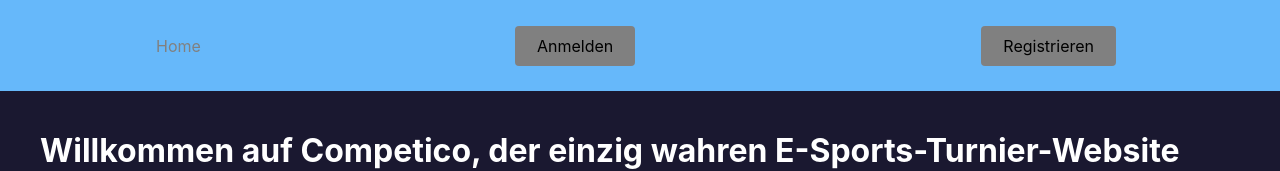
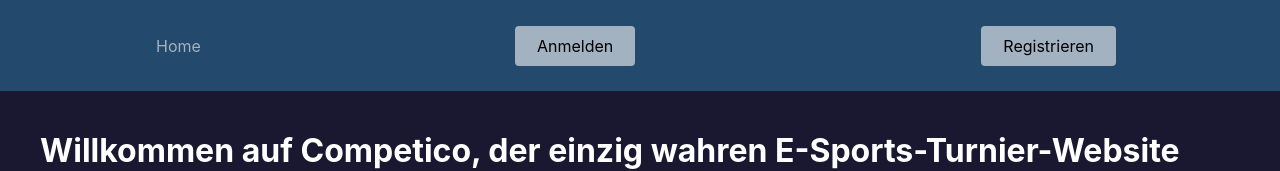
Before and after one commit to thomasstaud/competico, a React (Create React App) app in the folder client/: page / in a window 1280 px wide. Shown: the top 171 px of the page. Built offline with nearby package versions, Linux system fonts and the light colour scheme; the HTML template or start-up script is replaced by a standard one.

Commit message:
Kleine Änderungen

```diff
--- a/client/src/components/NavBar/NavBar.css
+++ b/client/src/components/NavBar/NavBar.css
@@ -1,5 +1,5 @@
 .nav {
-    background: #66b8fa;
+    background: #23496c;
     height: 85px;
     display: flex;
     justify-content: space-between;
@@ -11,13 +11,10 @@
     display: flex;
     align-items: center;
     margin-right: -24px;
-    @media screen and (max-width: 200px) {
-      display: none;
-    }
 }
 
 .nav-link {
-    color: #808080;
+    color: rgba(255, 255, 255, 0.578);
     display: flex;
     align-items: center;
     text-decoration: none;
@@ -34,14 +31,11 @@
     display: flex;
     align-items: center;
     margin-right: 24px;
-    @media screen and (max-width: 200px) {
-      display: none;
-    }
 }
 
 .nav-btn-link {
     border-radius: 4px;
-    background: #808080;
+    background: rgba(255, 255, 255, 0.578);
     padding: 10px 22px;
     color: #000000;
     outline: none;
--- a/client/src/pages/index.js
+++ b/client/src/pages/index.js
@@ -2,11 +2,11 @@
 import TournamentTable from '../components/TournamentTable/TournamentTable';
 
 const TOURNAMENTS = [
-  {name: "Valorant", img: "https://cdn.pocket-lint.com/r/s/970x/assets/images/152432-games-feature-what-is-valorant-a-guide-to-the-free-to-play-fps-with-tips-on-how-to-win-image3-muha6tfgev.jpg"},
-  {name: "Bad Rats", img: "https://cdn.akamai.steamstatic.com/steam/apps/34900/header.jpg?t=1624719679"},
-  {name: "Fortnite", img: "https://img.redbull.com/images/c_limit,w_1500,h_1000,f_auto,q_auto/redbullcom/2018/03/12/6cfe02af-5700-4808-bd91-40ab0636902b/fornite-landung"},
-  {name: "Roblox", img: "https://staticg.sportskeeda.com/editor/2022/02/9cd7d-16437569416713-1920.jpg"},
-  {name: "Garfield Kart", img: "https://store-images.s-microsoft.com/image/apps.31021.13910948960752738.f71938cc-f22c-4314-b316-4ac3bfe3ce3c.feff87fd-ee64-49b6-98b8-a3002e2f2d32?q=90&w=480&h=270"}
+  {id:0, name: "Valorant", img: "https://cdn.pocket-lint.com/r/s/970x/assets/images/152432-games-feature-what-is-valorant-a-guide-to-the-free-to-play-fps-with-tips-on-how-to-win-image3-muha6tfgev.jpg"},
+  {id:1, name: "Bad Rats", img: "https://cdn.akamai.steamstatic.com/steam/apps/34900/header.jpg?t=1624719679"},
+  {id:2, name: "Fortnite", img: "https://img.redbull.com/images/c_limit,w_1500,h_1000,f_auto,q_auto/redbullcom/2018/03/12/6cfe02af-5700-4808-bd91-40ab0636902b/fornite-landung"},
+  {id:3, name: "Roblox", img: "https://staticg.sportskeeda.com/editor/2022/02/9cd7d-16437569416713-1920.jpg"},
+  {id:4, name: "Garfield Kart", img: "https://store-images.s-microsoft.com/image/apps.31021.13910948960752738.f71938cc-f22c-4314-b316-4ac3bfe3ce3c.feff87fd-ee64-49b6-98b8-a3002e2f2d32?q=90&w=480&h=270"}
 ];
 
 export default function Home() {
```
Also changed, not shown: 2 other files (tests, documents, lock files or other folders).
